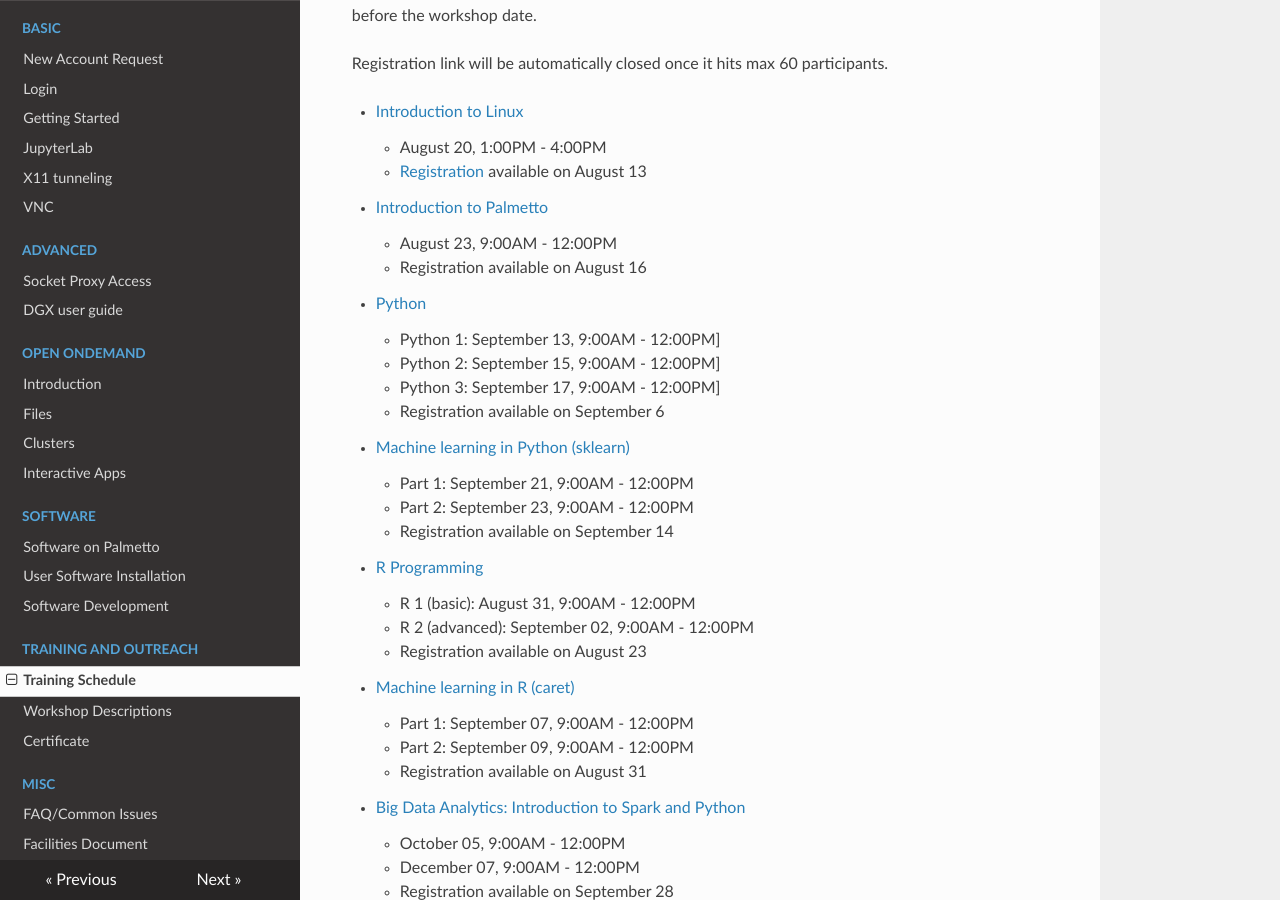
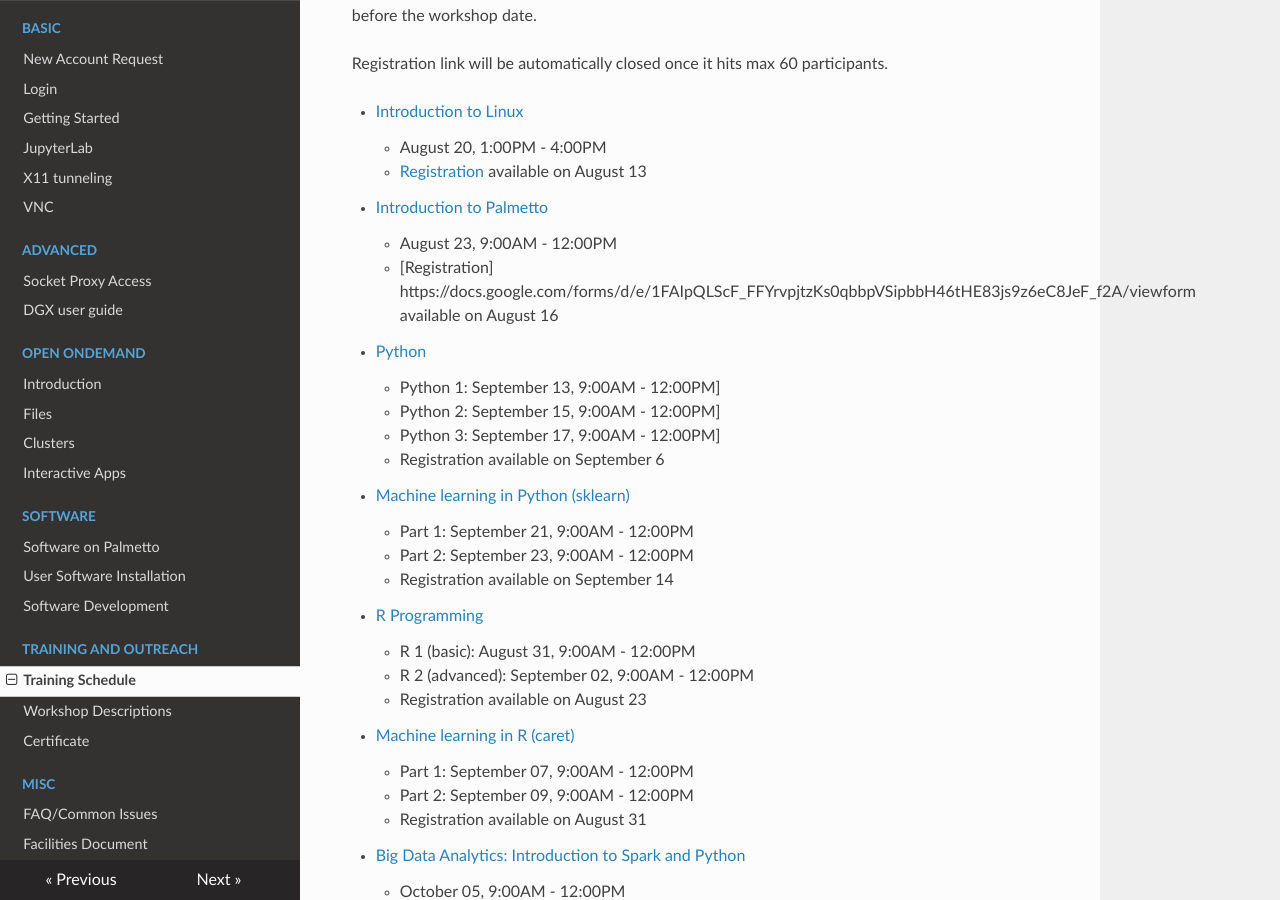
Before and after one commit to clemsonciti/palmetto-documentation, an MkDocs documentation site: the page built from docs/training/schedule.md, in a window 1280 px wide and 900 px high, scrolled down 343 px. Built offline with MkDocs 1.6.1, drawn with Linux system fonts in a browser that asks for light colours; nearby versions of some CDN libraries; some of the changed lines change nothing that is shown.

Commit message:
Update schedule.md

```diff
--- a/docs/training/schedule.md
+++ b/docs/training/schedule.md
@@ -16,7 +16,7 @@ Registration link will be automatically closed once it hits max 60 participants.
 
 - [Introduction to Palmetto](workshop.md#introduction-to-research-computing-on-palmetto-cluster)
     - August 23, 9:00AM - 12:00PM
-    - Registration available on August 16
+    - [Registration] https://docs.google.com/forms/d/e/1FAIpQLScF_FFYrvpjtzKs0qbbpVSipbbH46tHE83js9z6eC8JeF_f2A/viewform available on August 16
 
  - [Python](workshop.md#introduction-to-programming-in-python)
     - Python 1: September 13, 9:00AM - 12:00PM]
```
